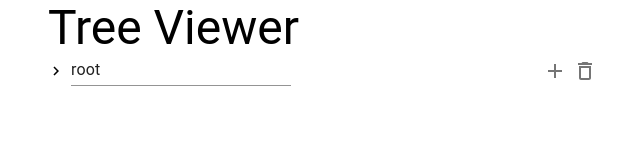
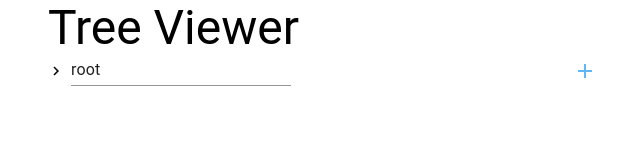
Before and after one commit to zakve/tree-viewer, a React (Create React App) app: page / in a window 1280 px wide. Shown: the top 160 px of the page, without its empty margins (316-956 px from the left). Built offline with nearby package versions, Linux system fonts and the light colour scheme.

Commit message:
Add addNode and removeNode

```diff
--- a/src/components/TreeItemUi/TreeItemUi.js
+++ b/src/components/TreeItemUi/TreeItemUi.js
@@ -20,17 +20,16 @@ const useStyles = makeStyles({
         alignItems: 'center',
         justifyContent: 'space-between'
     },
+    addBtn: {
+        color: '#64b5f6'
+    },
+    removeBtn: {
+        color: '#e57373'
+    }
 });
 
-export default function TreeItemUi({ nodeId, label, parentId, children, labelChangeHandler }) {
+export default function TreeItemUi({ nodeId, label, parentId, children, labelChangeHandler, addNodeHandler, removeNodeHandler }) {
     const classes = useStyles();
-
-    const addHandler = () => {
-        console.log('add')
-    }
-    const removeHandler = () => {
-        console.log('remove')
-    }
 
     return (
         <TreeItem
@@ -40,12 +39,15 @@ export default function TreeItemUi({ nodeId, label, parentId, children, labelCha
                 <div className={classes.itemRow}>
                     <TextField size='small' value={label} onChange={(event) => labelChangeHandler({ nodeId, parentId, value: event.target.value })} />
                     <div>
-                        <IconButton size='small' onClick={addHandler} >
+                        <IconButton className={classes.addBtn} size='small' onClick={() => addNodeHandler({ nodeId })} >
                             <AddIcon />
                         </IconButton>
-                        <IconButton size='small' onClick={removeHandler} >
-                            <DeleteOutlineIcon />
-                        </IconButton>
+                        {
+                            nodeId > 0 &&
+                            <IconButton className={classes.removeBtn} size='small' onClick={() => removeNodeHandler({ nodeId, parentId })} >
+                                <DeleteOutlineIcon />
+                            </IconButton>
+                        }
                     </div>
                 </div>
             }>
--- a/src/components/TreeView/TreeViewer.js
+++ b/src/components/TreeView/TreeViewer.js
@@ -16,6 +16,7 @@ import TreeItemUi from '../TreeItemUi';
 export default function TreeViewer({ data }) {
     const [dataArr, setDataArr] = useState(undefined)
     const [treeData, setTreeData] = useState(undefined)
+    const [maxId, setMaxId] = useState(0)
 
     // Init and add root element
     useEffect(() => {
@@ -30,16 +31,25 @@ export default function TreeViewer({ data }) {
     }, [data])
 
     useEffect(() => {
-        if (dataArr)
+        let max = 0
+        const nest = (items, id = null, link = 'parentId') =>
+            items
+                .filter(item => item[link] === id)
+                .map(item => {
+                    if (item.id > max)
+                        max = item.id
+                    return { ...item, children: nest(items, item.id) }
+                })
+
+        if (dataArr) {
             setTreeData(nest(dataArr)[0])
+            setMaxId(max)
+        }
     }, [dataArr])
 
     // TODO: check node object (Typescript)
     // TODO: check unique IDs
     // TODO: check if parent exist
-    // TODO: changeNodeLabel function
-    // TODO: addNode function
-    // TODO: removeNode function
 
     const labelChangeHandler = ({ nodeId, parentId, value }) => {
         const arr = [...dataArr]
@@ -48,13 +58,19 @@ export default function TreeViewer({ data }) {
         setDataArr(arr)
     }
 
+    const addNodeHandler = ({ nodeId }) => {
+        setDataArr(dataArr => [...dataArr, { id: maxId + 1, name: `Item no. ${maxId + 1}`, parentId: nodeId }])
+        setMaxId(maxId + 1)
+    }
+
+    const removeNodeHandler = ({ nodeId }) => {
+        const filtered = dataArr.filter(node => node.id !== nodeId)
+        setDataArr(filtered)
+    }
+
     const labelClickHandler = (event) =>
         event.preventDefault()
 
-    const nest = (items, id = null, link = 'parentId') =>
-        items
-            .filter(item => item[link] === id)
-            .map(item => ({ ...item, children: nest(items, item.id) }));
 
     const renderTree = (nodes) => {
         return (
@@ -65,6 +81,8 @@ export default function TreeViewer({ data }) {
                 parentId={nodes.parentId}
                 labelChangeHandler={labelChangeHandler}
                 onLabelClick={labelClickHandler}
+                addNodeHandler={addNodeHandler}
+                removeNodeHandler={removeNodeHandler}
             >
                 {Array.isArray(nodes.children) ? nodes.children.map((node) => renderTree(node)) : null}
             </TreeItemUi>
```
